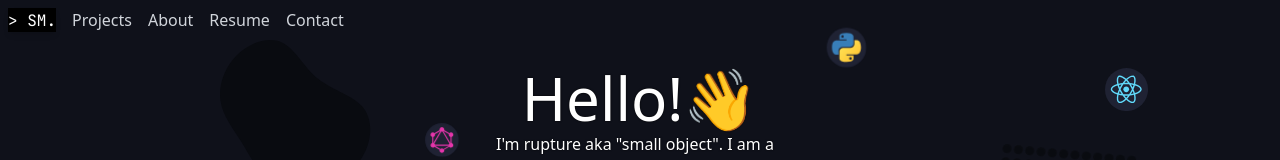
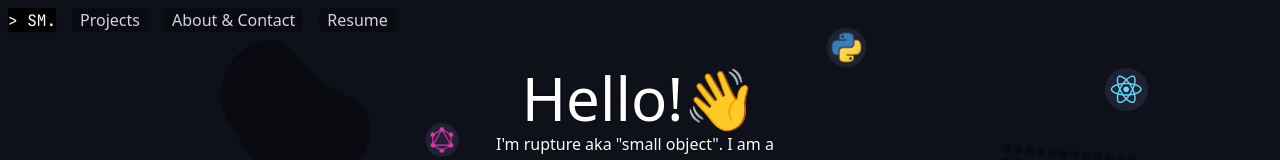
Before and after one commit to smallobject/portfolio, a React (Create React App) app: page / in a window 1280 px wide. Shown: the top 160 px of the page. Built offline with nearby package versions, Linux system fonts and the light colour scheme.

Commit message:
added a background to the navar to be visible between overlays

```diff
--- a/src/App.jsx
+++ b/src/App.jsx
@@ -46,19 +46,20 @@ function App() {
             {'> SM.'}
           </span>
           <span
-            className='m-2 hover:text-white cursor-pointer'
+            className='m-2 hover:text-white cursor-pointer m-bg-contrast pl-2 pr-2 rounded-md'
             onClick={() => scrollToProjects()}
           >
             Projects
           </span>
           <span
-            className='m-2 hover:text-white cursor-pointer'
+            className='m-2 hover:text-white cursor-pointer m-bg-contrast pl-2 pr-2 rounded-md'
             onClick={() => scrollToAbout()}
           >
-            About
+            {'About & Contact'}
           </span>
-          <span className='m-2 hover:text-white cursor-pointer'>Resume</span>
-          <span className='m-2 hover:text-white cursor-pointer'>Contact</span>
+          <span className='m-2 hover:text-white cursor-pointer m-bg-contrast pl-2 pr-2 rounded-md'>
+            Resume
+          </span>
         </div>
         {/* Where navbar ends
         Where header starts */}
--- a/src/components/About.jsx
+++ b/src/components/About.jsx
@@ -1,6 +1,5 @@
 import React, { useState } from 'react';
 import ProfilePicture from '../assets/images/head1.png';
-import { ReactComponent as Dots2 } from '../assets/dots2.svg';
 
 function About() {
   const [contactInfo, setContactInfo] = useState({
@@ -24,7 +23,6 @@ function About() {
       <h1 className='text-6xl text-center text-white mb-16 relative add-dots w-max m-auto pb-12'>
         About Me
       </h1>
-      {/* <Dots2 className='absolute' id='about-dots' /> */}
       <img
         src={ProfilePicture}
         alt='head1'
@@ -92,7 +90,7 @@ function About() {
           I love <span className='font-bold'>User Design</span>,{' '}
           <span className='font-bold'>User Interfaces </span>
           and <span className='font-bold'>User Experience</span>, turning a
-          weakness of most develipers into a passion has been nothing but
+          weakness of most developers into a passion has been nothing but
           amazing.
         </p>
         <p>
```
